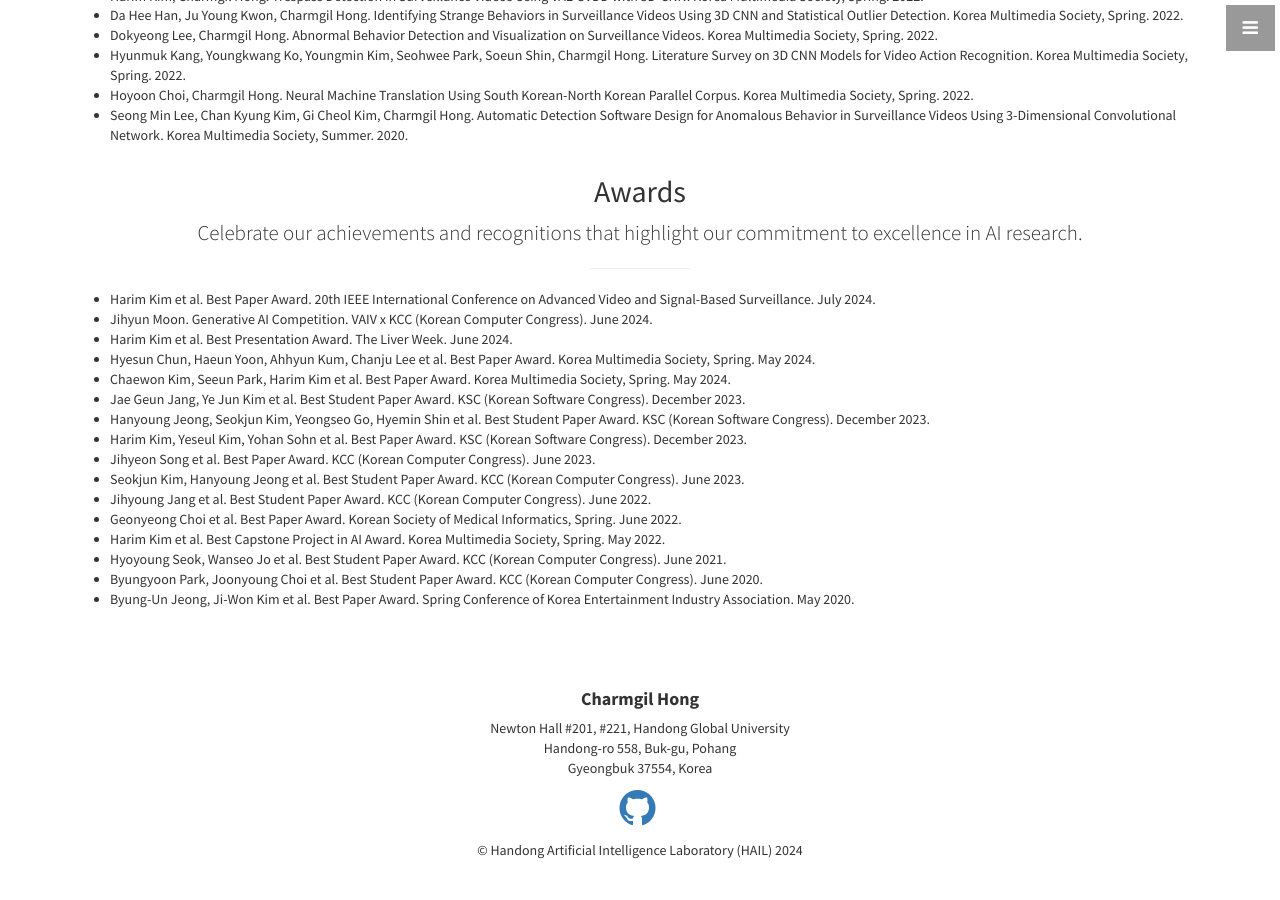
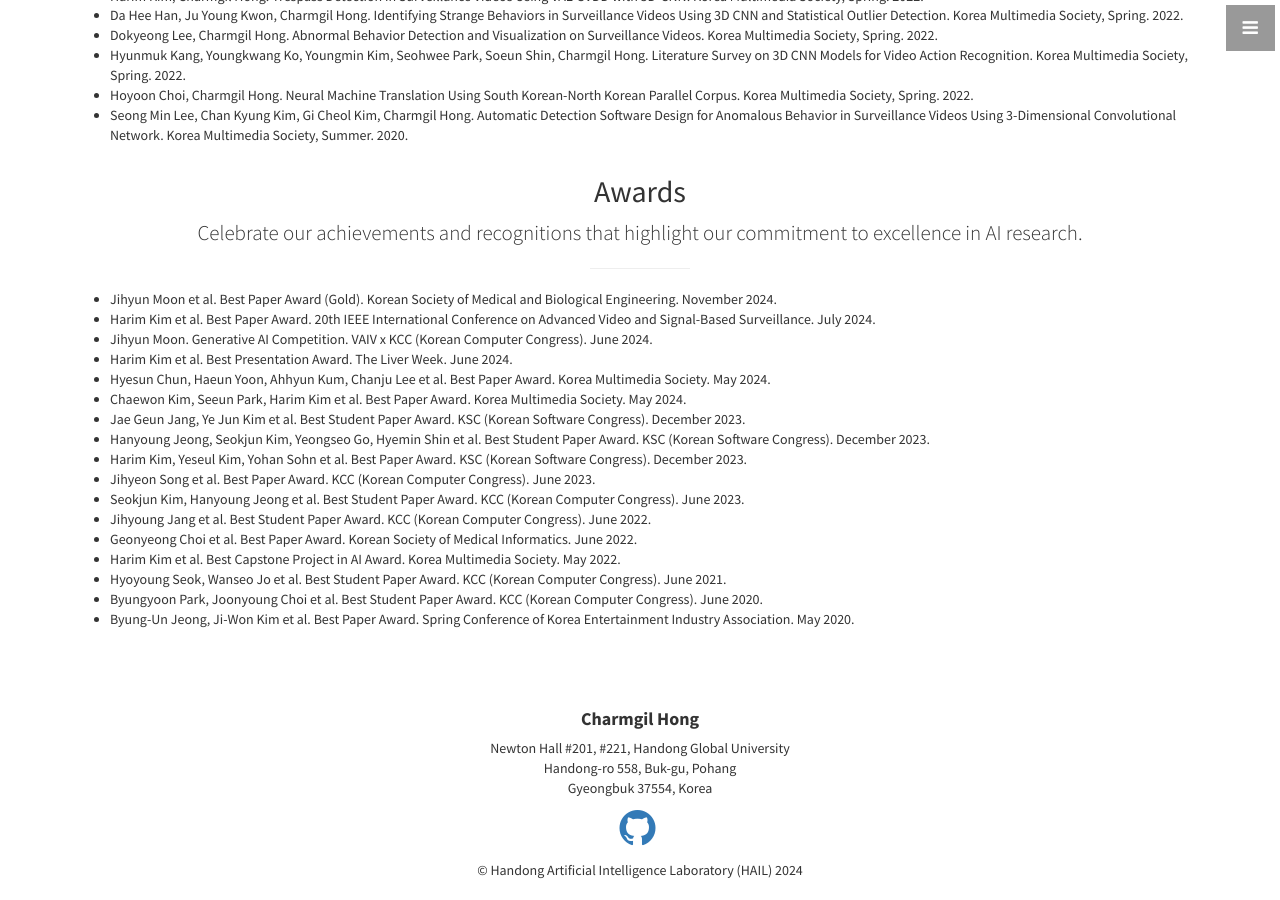
Before and after one commit to nth221/nth221.github.io, a Jekyll site: the page built from index.html, in a window 1280 px wide and 900 px high, scrolled down 5488 px. Built offline with Jekyll 4.4.1, drawn with Linux system fonts in a browser that asks for light colours.

Commit message:
modified:   _includes/portfolio.html

```diff
--- a/_includes/portfolio.html
+++ b/_includes/portfolio.html
@@ -92,19 +92,20 @@
         <div class="row">
           <div class="col-lg-10 text-justify">
             <ul class="publication-list">
+              <li>Jihyun Moon et al. Best Paper Award (Gold). Korean Society of Medical and Biological Engineering. November 2024.</li>
               <li>Harim Kim et al. Best Paper Award. 20th IEEE International Conference on Advanced Video and Signal-Based Surveillance. July 2024.</li>
               <li>Jihyun Moon. Generative AI Competition. VAIV x KCC (Korean Computer Congress). June 2024.</li>
               <li>Harim Kim et al. Best Presentation Award. The Liver Week. June 2024.</li>
-              <li>Hyesun Chun, Haeun Yoon, Ahhyun Kum, Chanju Lee et al. Best Paper Award. Korea Multimedia Society, Spring. May 2024.</li>
-              <li>Chaewon Kim, Seeun Park, Harim Kim et al. Best Paper Award. Korea Multimedia Society, Spring. May 2024.</li>
+              <li>Hyesun Chun, Haeun Yoon, Ahhyun Kum, Chanju Lee et al. Best Paper Award. Korea Multimedia Society. May 2024.</li>
+              <li>Chaewon Kim, Seeun Park, Harim Kim et al. Best Paper Award. Korea Multimedia Society. May 2024.</li>
               <li>Jae Geun Jang, Ye Jun Kim et al. Best Student Paper Award. KSC (Korean Software Congress). December 2023.</li>
               <li>Hanyoung Jeong, Seokjun Kim, Yeongseo Go, Hyemin Shin et al. Best Student Paper Award. KSC (Korean Software Congress). December 2023.</li>
               <li>Harim Kim, Yeseul Kim, Yohan Sohn et al. Best Paper Award. KSC (Korean Software Congress). December 2023.</li>
               <li>Jihyeon Song et al. Best Paper Award. KCC (Korean Computer Congress). June 2023.</li>
               <li>Seokjun Kim, Hanyoung Jeong et al. Best Student Paper Award. KCC (Korean Computer Congress). June 2023.</li>
               <li>Jihyoung Jang et al. Best Student Paper Award. KCC (Korean Computer Congress). June 2022.</li>
-              <li>Geonyeong Choi et al. Best Paper Award. Korean Society of Medical Informatics, Spring. June 2022.</li>
-              <li>Harim Kim et al. Best Capstone Project in AI Award. Korea Multimedia Society, Spring. May 2022.</li>
+              <li>Geonyeong Choi et al. Best Paper Award. Korean Society of Medical Informatics. June 2022.</li>
+              <li>Harim Kim et al. Best Capstone Project in AI Award. Korea Multimedia Society. May 2022.</li>
               <li>Hyoyoung Seok, Wanseo Jo et al. Best Student Paper Award. KCC (Korean Computer Congress). June 2021.</li>
               <li>Byungyoon Park, Joonyoung Choi et al. Best Student Paper Award. KCC (Korean Computer Congress). June 2020.</li>
               <li>Byung-Un Jeong, Ji-Won Kim et al. Best Paper Award. Spring Conference of Korea Entertainment Industry Association. May 2020.</li>
```
